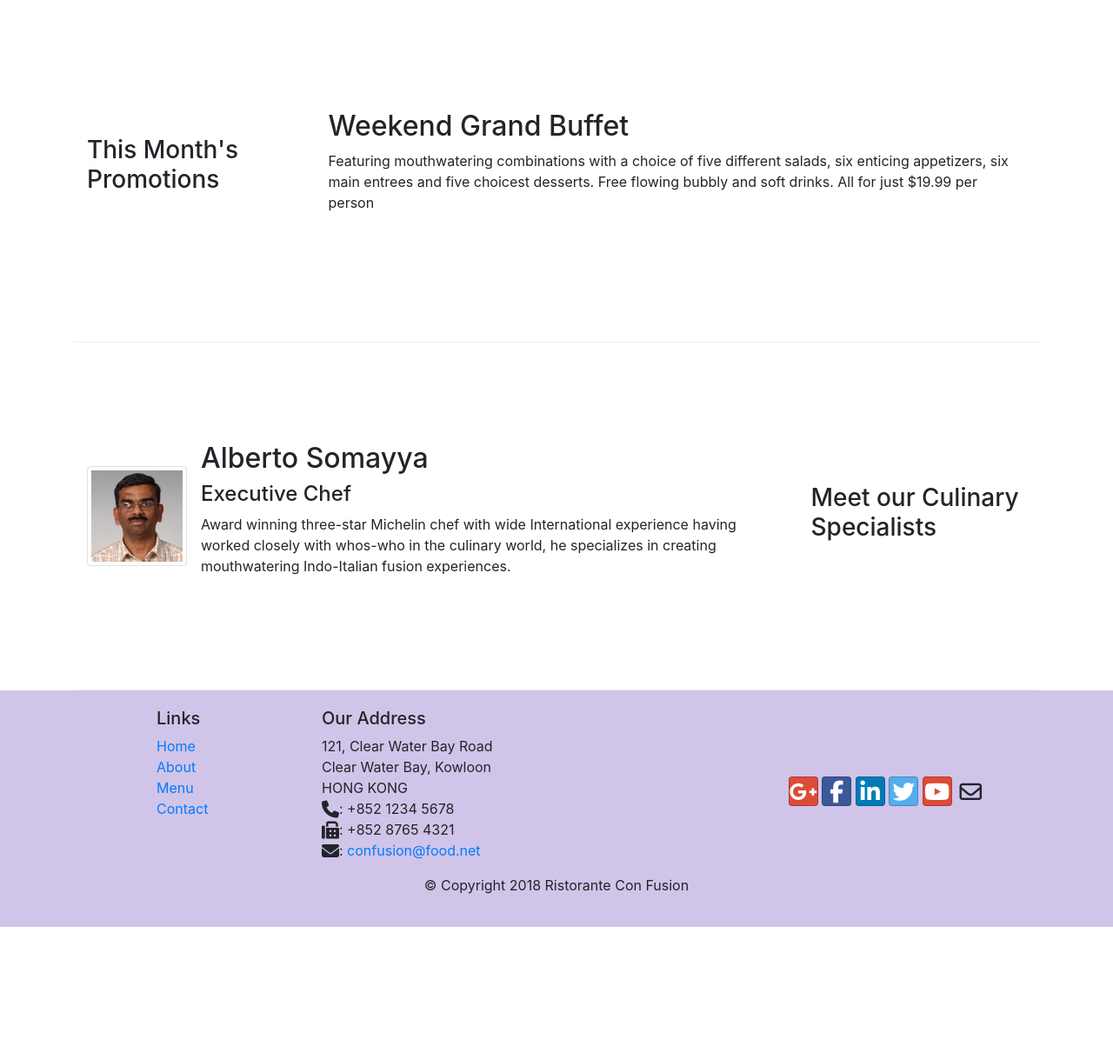
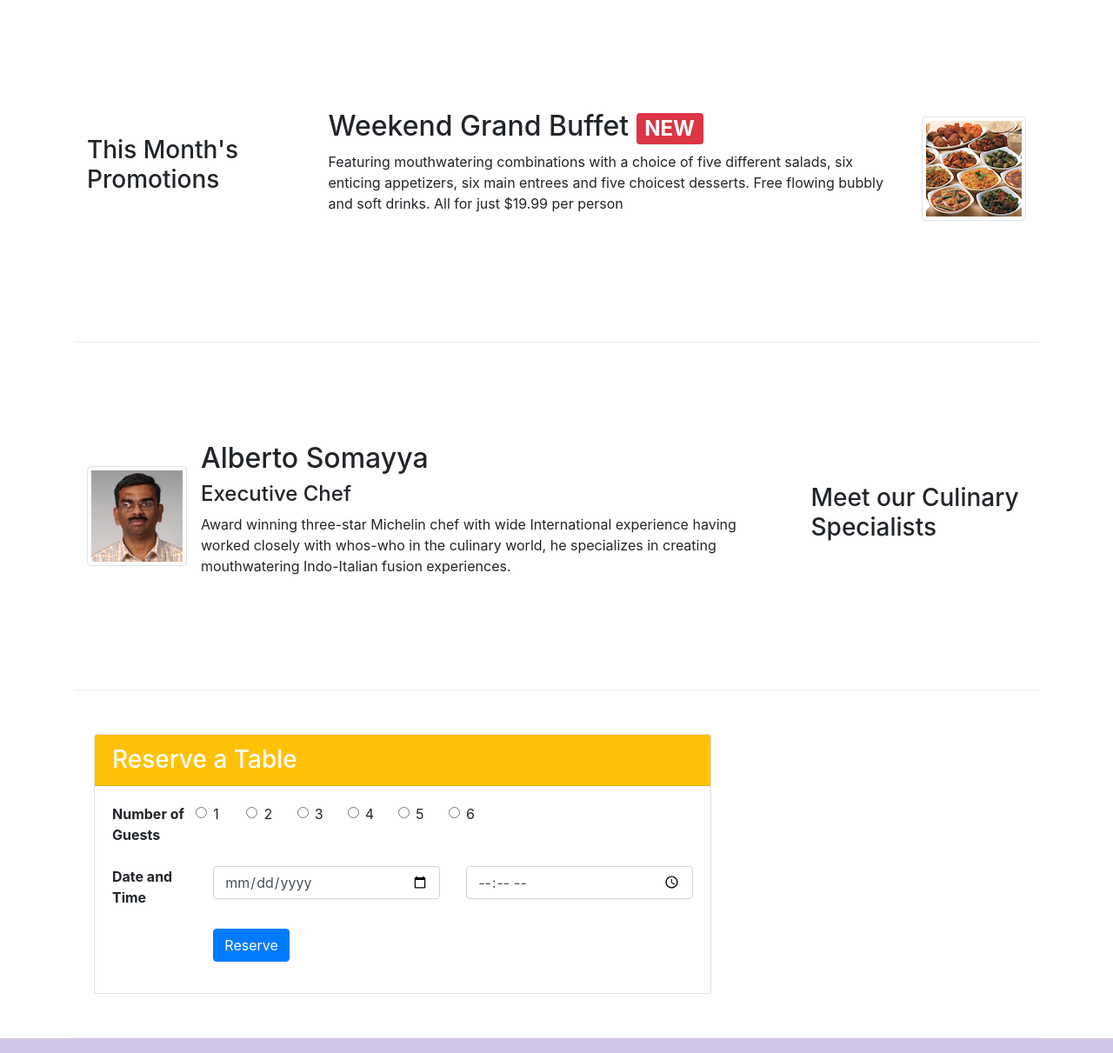
Before and after one commit to anirudhk29/Boot_ex, a plain HTML site: page index.html in a window 1280 px wide. Shown: the part 740-1951 px from the top of the page at 87% size. Before the commit the page ends 1806 px from the top, so only its background shows below. Drawn offline with nearby package versions, Linux system fonts and the light colour scheme.

Commit message:
Assignment-2

```diff
--- a/index.html
+++ b/index.html
@@ -42,8 +42,11 @@
                     <h1>Ristorante con Fusion</h1>
                     <p>We take inspiration from the World's best cuisines, and create a unique fusion experience. Our lipsmacking creations will tickle your culinary senses!</p>
                 </div>
-                <div class="col-12 col-sm align-self-center">
+                <div class="col-12 col-sm-3 align-self-center">
                   <img src="img/logo.png" class="img-fluid">
+                </div>
+                <div class="col-12 col-sm-3 align-self-center">
+                  <button type="button" class="btn btn-warning"><strong>Reserve Table</strong></button>
                 </div>
             </div>
         </div>
@@ -74,8 +77,15 @@
                 <h3>This Month's Promotions</h3>
             </div>
             <div class="col col-sm col-md">
-                <h2>Weekend Grand Buffet</h2>
-                <p>Featuring mouthwatering combinations with a choice of five different salads, six enticing appetizers, six main entrees and five choicest desserts. Free flowing bubbly and soft drinks. All for just $19.99 per person </p>
+              <div class="media">
+                <div class="media-body">
+                  <h2 class="mt-0">Weekend Grand Buffet <span class="badge badge-danger"> NEW </span></h2>
+                  <p class="d-none d-sm-block">Featuring mouthwatering combinations with a choice of five different salads, six enticing appetizers, six main entrees and five choicest desserts. Free flowing bubbly and soft drinks. All for just $19.99 per person </p>
+                </div>
+                <img class="d-flex ml-3 img-thumbnail align-self-center" src="img/buffet.png"
+                  alt="Weekend Grand Buffet">
+              </div>
+
             </div>
         </div>
 
@@ -97,6 +107,52 @@
 
 
             </div>
+        </div>
+        <div class="row row-content algin-items-center">
+          <div class="col-12 col-sm-8 ml-2">
+            <div class="card">
+              <h3 class="card-header bg-warning text-white">Reserve a Table</h3>
+              <div class="card-body">
+                <form>
+                  <div class="form-group row">
+                    <label class="col-md-2"><strong>Number of Guests</strong></label>
+                    <div class="col-1">
+                      <input type="radio" class="form-check-input" name="optradio">1
+                    </div>
+                    <div class="col-1">
+                      <input type="radio" class="form-check-input" name="optradio">2
+                    </div>
+                    <div class="col-1">
+                      <input type="radio" class="form-check-input" name="optradio">3
+                    </div>
+                    <div class="col-1">
+                      <input type="radio" class="form-check-input" name="optradio">4
+                    </div>
+                    <div class="col-1">
+                      <input type="radio" class="form-check-input" name="optradio">5
+                    </div>
+                    <div class="col-1">
+                      <input type="radio" class="form-check-input" name="optradio">6
+                    </div>
+                  </div>
+                  <div class="form-group row">
+                    <label for="time" class="col-md-2"><strong>Date and Time</strong></label>
+                    <div class="col-6 col-md-5">
+                      <input type="date" class="form-control" id="date" placeholder="Date">
+                    </div>
+                    <div class="col-6 col-md-5">
+                      <input type="time" class="form-control" id="time" placeholder="Time">
+                    </div>
+                  </div>
+                  <div class="form-group row">
+                    <div class="offset-md-2 col-md-10">
+                      <button type="submit" class="btn btn-primary">Reserve</button>
+                    </div>
+                  </div>
+                </form>
+              </div>
+            </div>
+          </div>
         </div>
     </div>
 
```
